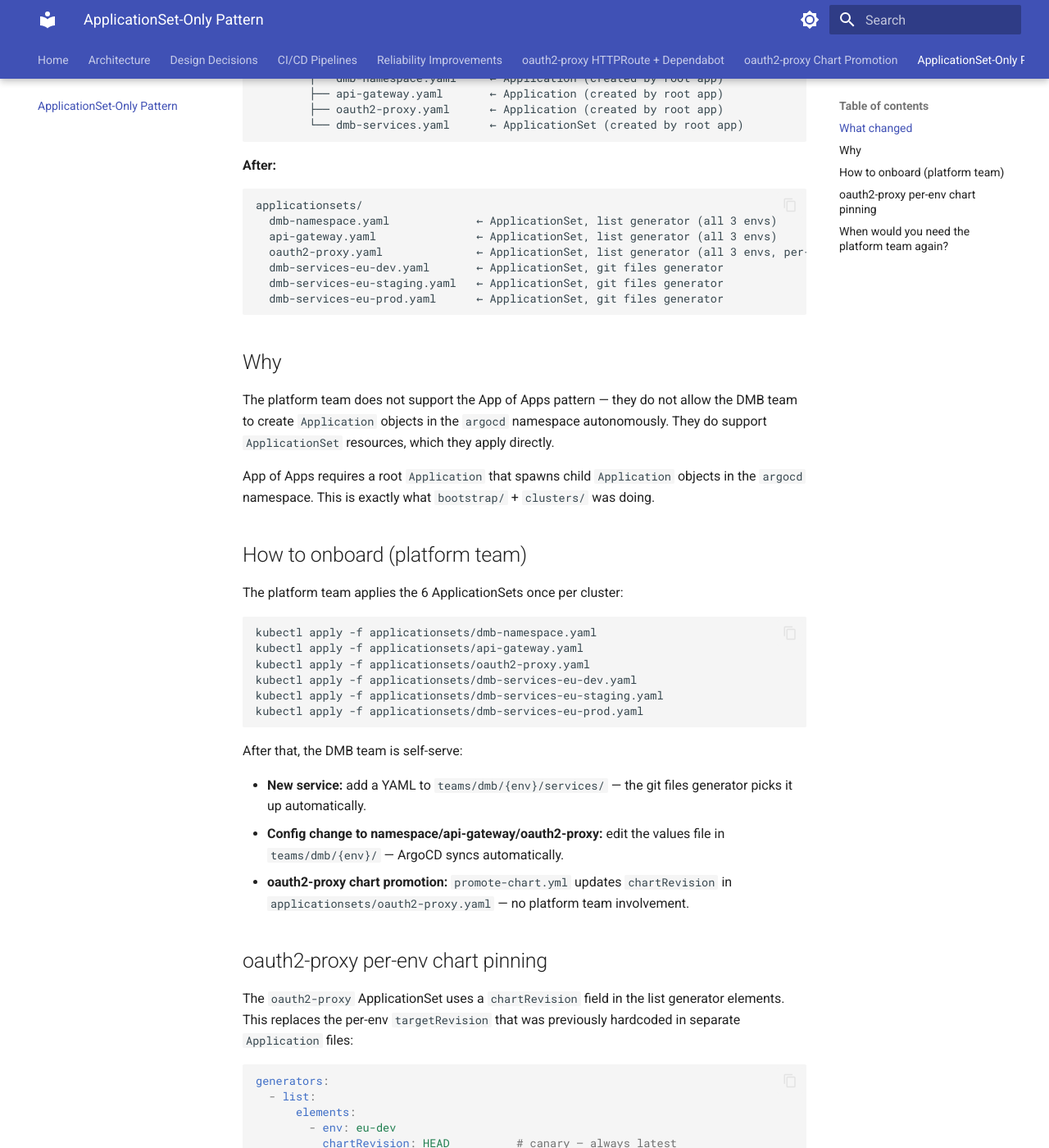
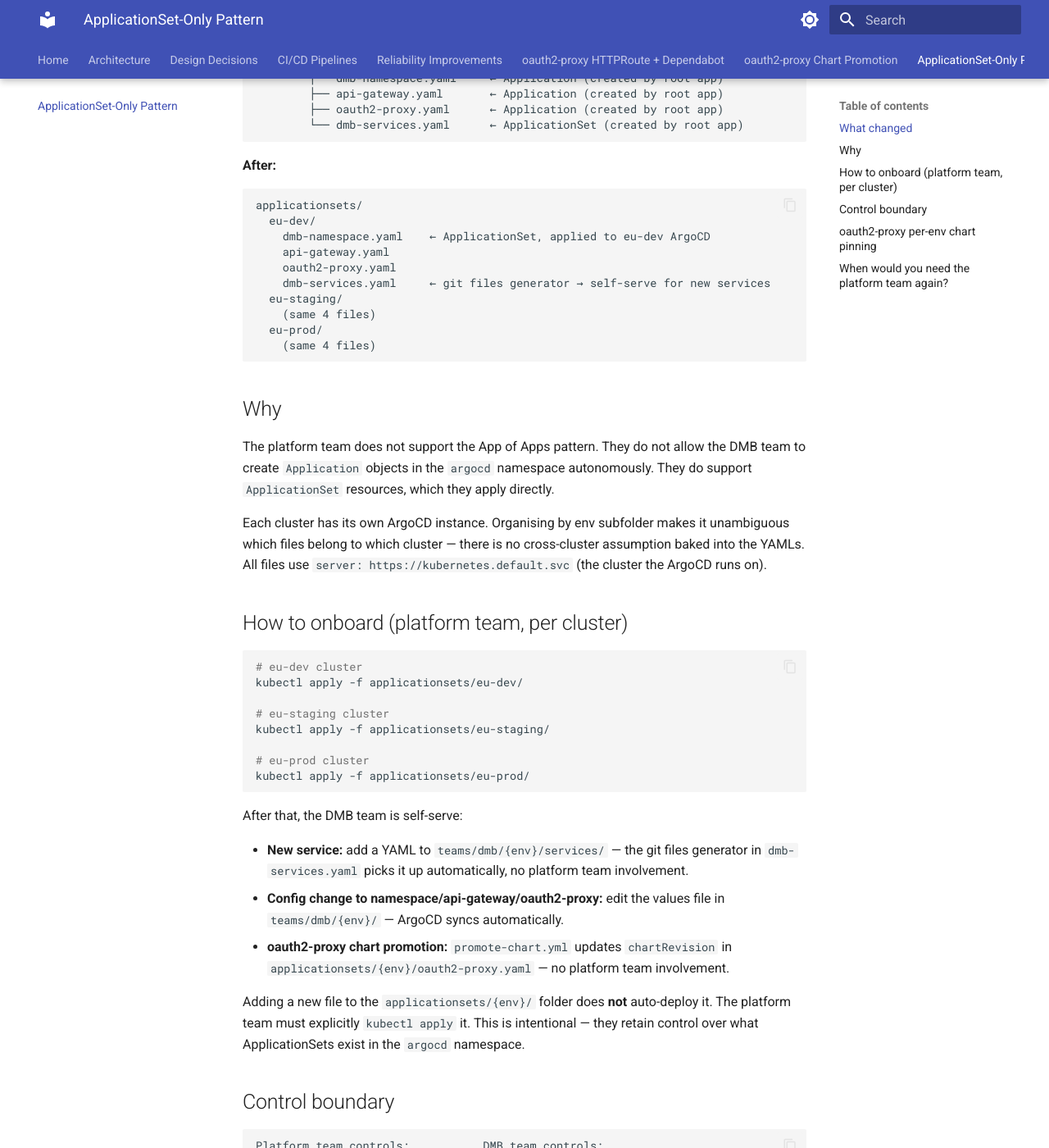
Before and after one commit to ravikrs/dmb-gitops1, an MkDocs documentation site: the page built from docs/07-applicationset-only-pattern.md, in a window 1280 px wide and 1400 px high, scrolled down 350 px. Shown: the whole window at 82% size. Built offline with MkDocs 1.6.1 and Material for MkDocs 9.7.7, drawn with Linux system fonts in a browser that asks for light colours; some of the changed text lies outside the part shown.

Commit message:
Organise applicationsets by env subfolder for per-cluster ArgoCD
Each cluster has its own ArgoCD instance; flat cross-env ApplicationSets
were wrong. Restructure into eu-dev/, eu-staging/, eu-prod/ so platform
team applies each folder to its respective cluster.

````diff
--- a/docs/07-applicationset-only-pattern.md
+++ b/docs/07-applicationset-only-pattern.md
@@ -2,7 +2,8 @@
 
 ## What changed
 
-Replaced the App of Apps pattern (`bootstrap/` + `clusters/`) with a flat `applicationsets/` directory containing only `ApplicationSet` resources.
+Replaced the App of Apps pattern (`bootstrap/` + `clusters/`) with an `applicationsets/` directory
+organised by env, containing only `ApplicationSet` resources.
 
 **Before:**
 ```
@@ -17,57 +18,75 @@ bootstrap/eu-dev.yaml          ← root Application (App of Apps)
 **After:**
 ```
 applicationsets/
-  dmb-namespace.yaml             ← ApplicationSet, list generator (all 3 envs)
-  api-gateway.yaml               ← ApplicationSet, list generator (all 3 envs)
-  oauth2-proxy.yaml              ← ApplicationSet, list generator (all 3 envs, per-env chartRevision)
-  dmb-services-eu-dev.yaml       ← ApplicationSet, git files generator
-  dmb-services-eu-staging.yaml   ← ApplicationSet, git files generator
-  dmb-services-eu-prod.yaml      ← ApplicationSet, git files generator
+  eu-dev/
+    dmb-namespace.yaml    ← ApplicationSet, applied to eu-dev ArgoCD
+    api-gateway.yaml
+    oauth2-proxy.yaml
+    dmb-services.yaml     ← git files generator → self-serve for new services
+  eu-staging/
+    (same 4 files)
+  eu-prod/
+    (same 4 files)
 ```
 
 ## Why
 
-The platform team does not support the App of Apps pattern — they do not allow the DMB team to create `Application` objects in the `argocd` namespace autonomously. They do support `ApplicationSet` resources, which they apply directly.
+The platform team does not support the App of Apps pattern. They do not allow the DMB team to
+create `Application` objects in the `argocd` namespace autonomously. They do support
+`ApplicationSet` resources, which they apply directly.
 
-App of Apps requires a root `Application` that spawns child `Application` objects in the `argocd` namespace. This is exactly what `bootstrap/` + `clusters/` was doing.
+Each cluster has its own ArgoCD instance. Organising by env subfolder makes it unambiguous
+which files belong to which cluster — there is no cross-cluster assumption baked into the YAMLs.
+All files use `server: https://kubernetes.default.svc` (the cluster the ArgoCD runs on).
 
-## How to onboard (platform team)
-
-The platform team applies the 6 ApplicationSets once per cluster:
+## How to onboard (platform team, per cluster)
 
 ```bash
-kubectl apply -f applicationsets/dmb-namespace.yaml
-kubectl apply -f applicationsets/api-gateway.yaml
-kubectl apply -f applicationsets/oauth2-proxy.yaml
-kubectl apply -f applicationsets/dmb-services-eu-dev.yaml
-kubectl apply -f applicationsets/dmb-services-eu-staging.yaml
-kubectl apply -f applicationsets/dmb-services-eu-prod.yaml
+# eu-dev cluster
+kubectl apply -f applicationsets/eu-dev/
+
+# eu-staging cluster
+kubectl apply -f applicationsets/eu-staging/
+
+# eu-prod cluster
+kubectl apply -f applicationsets/eu-prod/
 ```
 
 After that, the DMB team is self-serve:
 
-- **New service:** add a YAML to `teams/dmb/{env}/services/` — the git files generator picks it up automatically.
-- **Config change to namespace/api-gateway/oauth2-proxy:** edit the values file in `teams/dmb/{env}/` — ArgoCD syncs automatically.
-- **oauth2-proxy chart promotion:** `promote-chart.yml` updates `chartRevision` in `applicationsets/oauth2-proxy.yaml` — no platform team involvement.
+- **New service:** add a YAML to `teams/dmb/{env}/services/` — the git files generator in
+  `dmb-services.yaml` picks it up automatically, no platform team involvement.
+- **Config change to namespace/api-gateway/oauth2-proxy:** edit the values file in `teams/dmb/{env}/`
+  — ArgoCD syncs automatically.
+- **oauth2-proxy chart promotion:** `promote-chart.yml` updates `chartRevision` in
+  `applicationsets/{env}/oauth2-proxy.yaml` — no platform team involvement.
+
+Adding a new file to the `applicationsets/{env}/` folder does **not** auto-deploy it.
+The platform team must explicitly `kubectl apply` it. This is intentional — they retain
+control over what ApplicationSets exist in the `argocd` namespace.
+
+## Control boundary
+
+```
+Platform team controls:           DMB team controls:
+────────────────────────          ─────────────────────────────────────
+Which ApplicationSets exist   →   What deploys inside each one
+(kubectl apply, one-time)         (push to git, any time)
+```
 
 ## oauth2-proxy per-env chart pinning
 
-The `oauth2-proxy` ApplicationSet uses a `chartRevision` field in the list generator elements. This replaces the per-env `targetRevision` that was previously hardcoded in separate `Application` files:
+Each env's `oauth2-proxy.yaml` has a `chartRevision` field in its list generator element.
+`promote-chart.yml` patches this value when promoting a chart version across envs.
 
-```yaml
-generators:
-  - list:
-      elements:
-        - env: eu-dev
-          chartRevision: HEAD          # canary — always latest
-        - env: eu-staging
-          chartRevision: chart-oauth2-proxy-10.1.4   # promoted by CI
-        - env: eu-prod
-          chartRevision: chart-oauth2-proxy-10.1.4   # promoted by CI
-```
-
-`promote-chart.yml` must be updated to patch `chartRevision` in this file (replacing the old per-file `targetRevision` patches).
+| env        | chartRevision                  | meaning                        |
+|------------|-------------------------------|--------------------------------|
+| eu-dev     | `HEAD`                        | canary — always latest         |
+| eu-staging | `chart-oauth2-proxy-10.1.4`   | promoted by CI after dev soak  |
+| eu-prod    | `chart-oauth2-proxy-10.1.4`   | promoted by CI after staging   |
 
 ## When would you need the platform team again?
 
-Only when adding a **new category** of workload that doesn't fit an existing ApplicationSet (e.g., a new shared infrastructure component outside the DMB service pattern). For new services, the git files generator handles it automatically.
+Only when adding a **new category** of workload that needs a new ApplicationSet (e.g., a new
+shared infrastructure component). For new services — the most common case — the git files
+generator handles it automatically.
````
Also changed, not shown: 18 other files.
